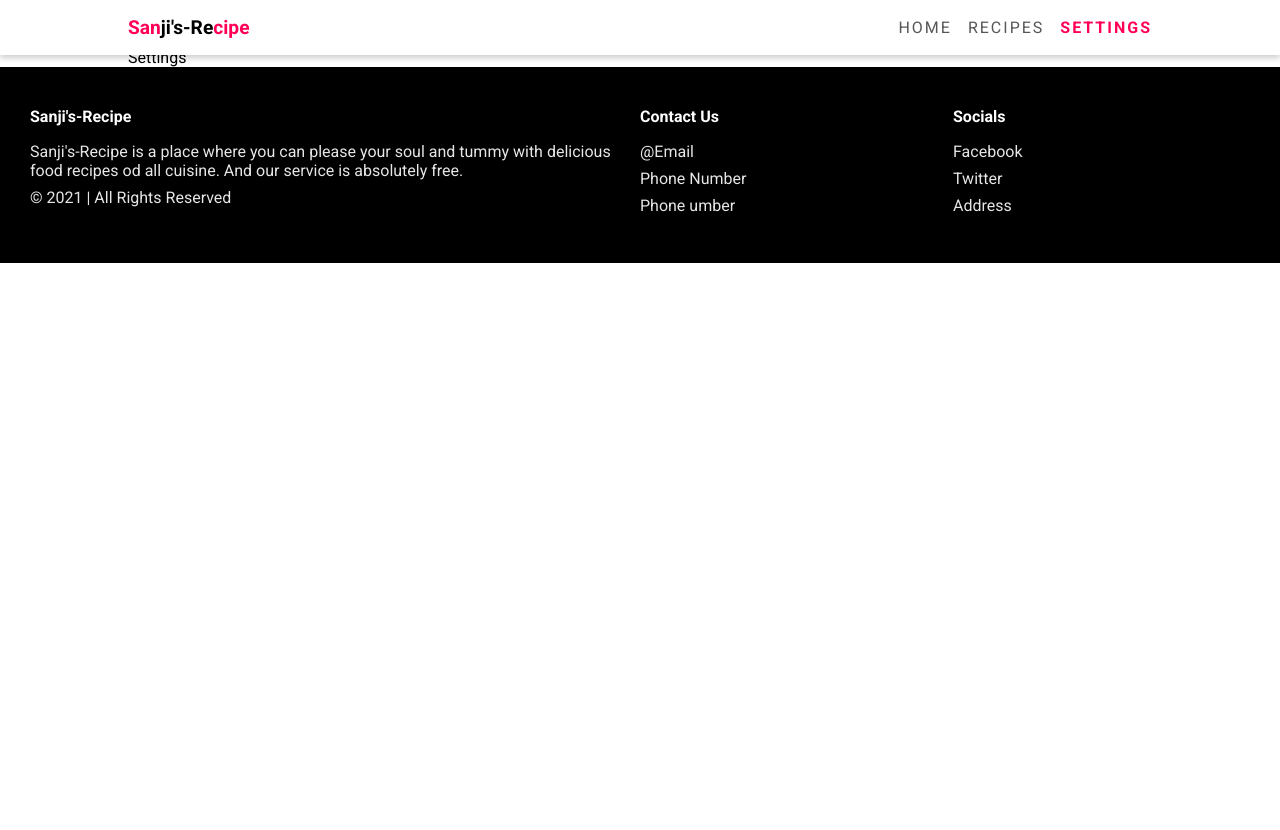
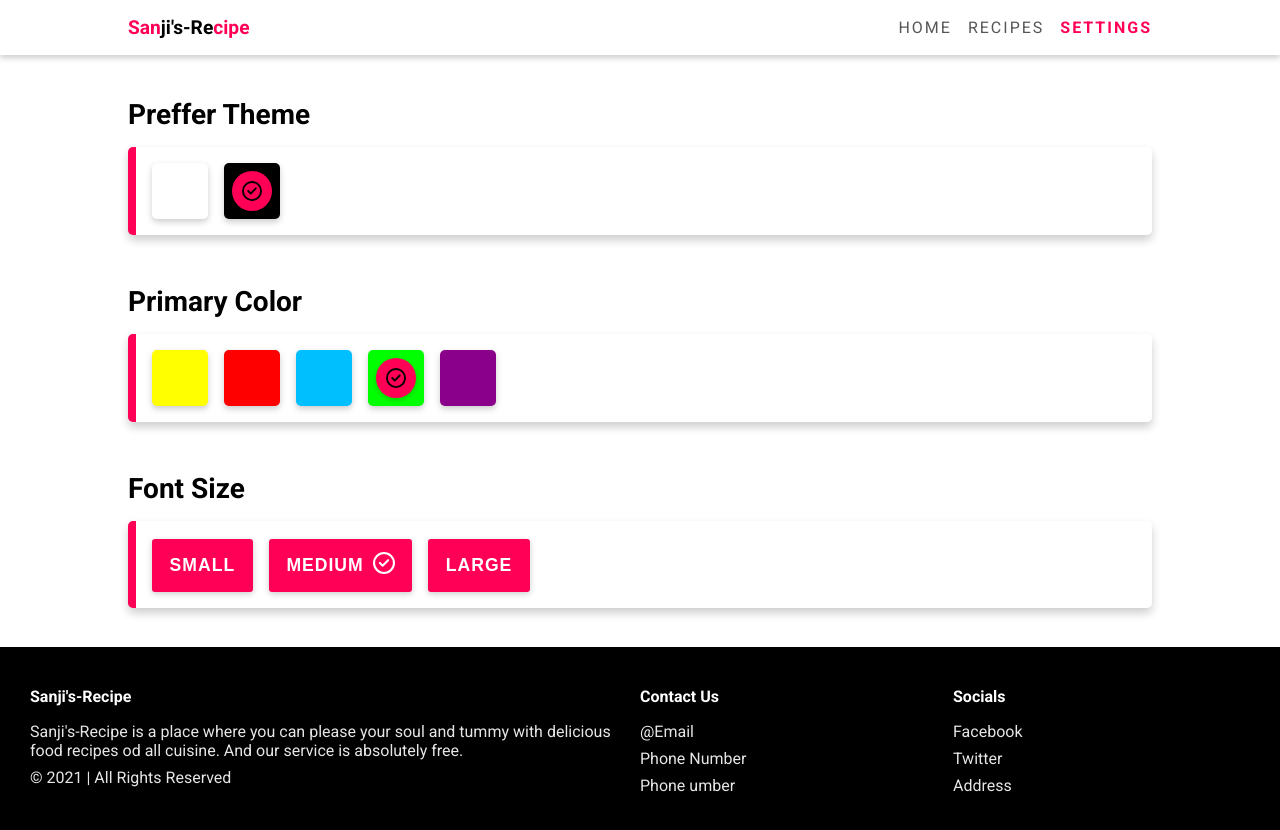
Before and after one commit to KartikayV13/React, a React (Create React App) app in the folder food-recipe-app/: page /settings in a window 1280 px wide. Shown: the top 830 px of the page. Before the commit the page ends 800 px from the top, so only its background shows below. Built offline with nearby package versions, Linux system fonts and the light colour scheme.

Commit message:
designed the setting page

```diff
--- a/food-recipe-app/src/Components/Navbar.js
+++ b/food-recipe-app/src/Components/Navbar.js
@@ -37,7 +37,7 @@
   return (
     <>
       <div className="navbar container">
-        <Link to={"/ #"} className="logo">
+        <Link to={"/"} className="logo">
           San<span>ji's-Re</span>cipe
         </Link>
 
--- a/food-recipe-app/src/Pages/Settings.js
+++ b/food-recipe-app/src/Pages/Settings.js
@@ -1,8 +1,103 @@
 import React from "react";
 import "../PagesCss/Settings.css";
+import { FaRegCircleCheck } from "react-icons/fa6";
+import { useState } from "react";
 
 const Settings = () => {
-  return <div>Settings</div>;
+  const [theme, setTheme] = useState("dark");
+  const primaryColors = [
+    // yellow
+    "rgb(255,255,0)",
+    // red
+    "rgb(255,0,0)",
+    //  sky blue
+    "rgb(0,191,255)",
+    //lime green
+    "rgb(0,255,0)",
+    //dark maganta
+    "rgb(139,0,139)",
+  ];
+
+  const fontSizes = [
+    {
+      title: "Small",
+      value: "12px",
+    },
+    {
+      title: "Medium",
+      value: "16px",
+    },
+    {
+      title: "Large",
+      value: "20",
+    },
+  ];
+
+  const [primaryColor, setPrimaryColor] = useState(3);
+  const [fontSize, setFontSize] = useState(1);
+
+  return (
+    <div>
+      <div className="sections d-block">
+        {/* -----Preffered color ---------- */}
+
+        <h2>Preffer Theme</h2>
+        <div className="options-container">
+          <div className="options light">
+            {theme === "light" && (
+              <div className="check">
+                <FaRegCircleCheck className="chk" />
+              </div>
+            )}
+          </div>
+          <div className="options dark">
+            {theme === "dark" && (
+              <div className="check">
+                <FaRegCircleCheck className="chk" />
+              </div>
+            )}
+          </div>
+        </div>
+      </div>
+
+      {/* ------Primary color ------ */}
+
+      <div className="sections d-block">
+        <h2>Primary Color</h2>
+        <div className="options-container">
+          {primaryColors.map((color, index) => (
+            <div className="options light" style={{ backgroundColor: color }}>
+              {primaryColor == index && (
+                <div className="check">
+                  <FaRegCircleCheck className="chk" />
+                </div>
+              )}
+            </div>
+          ))}
+        </div>
+      </div>
+
+      {/* --------Font Size--------- */}
+
+      <div className="sections d-block">
+        <h2>Font Size</h2>
+        <div className="options-container">
+          {fontSizes.map((size, index) => (
+            <button className="btn  btn-1">
+              {size.title}
+              {fontSize === index && (
+                <span>
+                  <FaRegCircleCheck className="chk" />{" "}
+                </span>
+              )}
+            </button>
+          ))}
+        </div>
+      </div>
+
+      {/* ----Animation Speed------- */}
+    </div>
+  );
 };
 
 export default Settings;
--- a/food-recipe-app/src/PagesCss/Settings.css
+++ b/food-recipe-app/src/PagesCss/Settings.css
@@ -0,0 +1,59 @@
+.sections {
+  display: block;
+  align-items: center;
+  margin-bottom: 3vw;
+  margin-top: 50px;
+}
+.d-block {
+  display: block;
+}
+.options-container {
+  box-shadow: 0 5px 10px var(--shadow-color);
+  padding: 1em;
+  border-radius: 5px;
+  border-left: 0.5em solid var(--primary-color);
+  background-color: var(--background-color);
+  margin-top: 1em;
+  display: flex;
+  gap: 1em;
+}
+.d-block h2 {
+  font-size: 1.75em;
+}
+.options {
+  height: 3.5em;
+  width: 3.5em;
+  display: flex;
+  align-items: center;
+  justify-content: center;
+  box-shadow: 0 3px 6px var(--shadow-color);
+  border-radius: 5px;
+}
+.light {
+  background-color: white;
+}
+.dark {
+  background-color: black;
+}
+.chk {
+  font-size: 1.25em;
+}
+.check {
+  height: 2.5em;
+  width: 2.5em;
+  background-color: var(--primary-color);
+  border-radius: 50%;
+  display: flex;
+  align-items: center;
+  justify-content: center;
+  box-shadow: 0 2px 5px var(--shadow-color);
+}
+.btn-1 {
+  display: flex;
+  align-items: center;
+  justify-content: center;
+}
+.btn span {
+  display: inline-block;
+  margin-left: 0.5em;
+}
```
